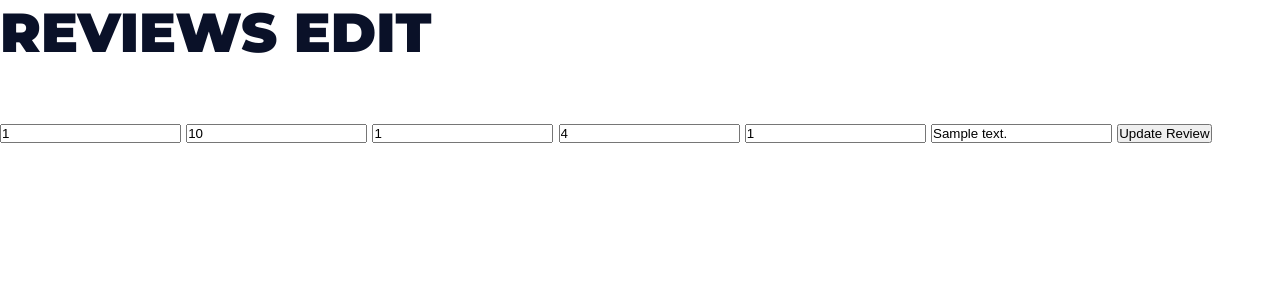
After one commit to PauloManao/access-reviewer, a Spring Boot app: page /reviews_list/edit/1 in a window 1280 px wide. The commit adds this page. Shown: the top 300 px of the page. Run offline with Spring Boot 4, Linux system fonts and the light colour scheme; the visitor is signed in with stand-in values (Sample User, id 1); tables that the repository leaves empty hold one stand-in row (values such as "Sample post").

Commit message:
Review Edit
Added review edit feature

```diff
--- a/access-reviewerapp/src/main/java/project/webapp/accessreviewerapp/controllers/ReviewController.java
+++ b/access-reviewerapp/src/main/java/project/webapp/accessreviewerapp/controllers/ReviewController.java
@@ -21,6 +21,7 @@ import org.springframework.web.server.ResponseStatusException;
 import org.springframework.web.servlet.mvc.support.RedirectAttributes;
 
 import project.webapp.accessreviewerapp.dto.ReviewDto;
+import project.webapp.accessreviewerapp.dto.UserDto;
 import project.webapp.accessreviewerapp.entities.Address;
 import project.webapp.accessreviewerapp.entities.Review;
 import project.webapp.accessreviewerapp.entities.User;
@@ -115,12 +116,18 @@ public class ReviewController {
     }
 
 
+	@GetMapping("/reviews_list/edit/{id}")
+	public String editReviewForm(@PathVariable Long id, Model model) {
+	    ReviewDto reviewDto = reviewService.findById(id);
+	    model.addAttribute("review", reviewDto);
+	    return "reviews_edit";
+	}
 
     //update reviews
     @PostMapping("/reviews_list/update/{id}")
     public String updateReview(@PathVariable Long id, @ModelAttribute ReviewDto reviewDto, RedirectAttributes redirectAttributes) {
         reviewService.updateReview(id, reviewDto);
-        redirectAttributes.addFlashAttribute("reviewerMessage", "Review updated successfully");
+        redirectAttributes.addFlashAttribute("reviewerMessage", "Review updated successfully with id: "+ id);
         return "redirect:/reviews_list";
     }
 
--- a/access-reviewerapp/src/main/java/project/webapp/accessreviewerapp/controllers/UserController.java
+++ b/access-reviewerapp/src/main/java/project/webapp/accessreviewerapp/controllers/UserController.java
@@ -129,7 +129,6 @@ public class UserController {
 	@GetMapping("/admin/users/edit/{id}")
 	public String editUserForm(@PathVariable Long id, Model model) {
 	    UserDto userDto = userService.findById(id);
-	    System.out.println("User ID: " + userDto.getId()); // Explicitly log the ID
 	    model.addAttribute("user", userDto);
 	    return "admin_user_edit";
 	}
--- /dev/null
+++ b/access-reviewerapp/src/main/resources/templates/reviews_edit.html
@@ -0,0 +1,35 @@
+<!DOCTYPE html>
+<html lang="en" xmlns:th="http://www.thymeleaf.org">
+
+	<head>
+	    <meta charset="utf-8" >
+	    <meta name="viewport" content="width=device-width, initial-scale=1.0">
+	    <title>Reviews Edit</title>
+	    <link rel="stylesheet" href="" th:href="@{/styles.css}">
+	    <!--[if lt IE 9]>
+	    <script src="http://css3-mediaqueries-js.googlecode.com/svn/trunk/css3-mediaqueries.js"></script>
+	    <![endif]-->
+	    <!--[if lt IE 9]>
+	        <script src="http://html5shiv.googlecode.com/svn/trunk/html5.js"></script>
+	        <![endif]-->
+	        <link rel="preconnect" href="https://fonts.googleapis.com">
+	        <link rel="preconnect" href="https://fonts.gstatic.com" crossorigin>
+	        <link href="https://fonts.googleapis.com/css2?family=Montserrat:wght@900&family=Open+Sans:ital,wght@0,400;0,700;1,400&display=swap" rel="stylesheet">
+	</head>
+<body>
+
+	<h2>Reviews Edit</h2>
+
+	<!-- Edit Review Form -->
+	<form th:action="@{/reviews_list/update/{id}(id=${review.id})}" th:object="${review}" method="post">
+	    <input type="text" th:field="*{rateExperience}" placeholder="rateExperience" required>
+	    <input type="text" th:field="*{entrance}" placeholder="entrance" required>
+	    <input type="text" th:field="*{accessToServices}" placeholder="accessToServices" required>
+	    <input type="text" th:field="*{seatsTablesCounters}" placeholder="seatsTablesCounters" required>
+	    <input type="text" th:field="*{restRooms}" placeholder="restRooms" required>
+	    <input type="text" th:field="*{comments}" placeholder="comments" required>
+	    <button type="submit">Update Review</button>
+	</form>
+
+</body>
+</html>
```
Also changed, not shown: access-reviewerapp/src/main/java/project/webapp/accessreviewerapp/dto/ReviewDto.java (+13 -0 lines), access-reviewerapp/src/main/java/project/webapp/accessreviewerapp/service/ReviewService.java (+10 -2 lines), access-reviewerapp/src/main/resources/templates/reviews_list.html (+4 -4 lines).
